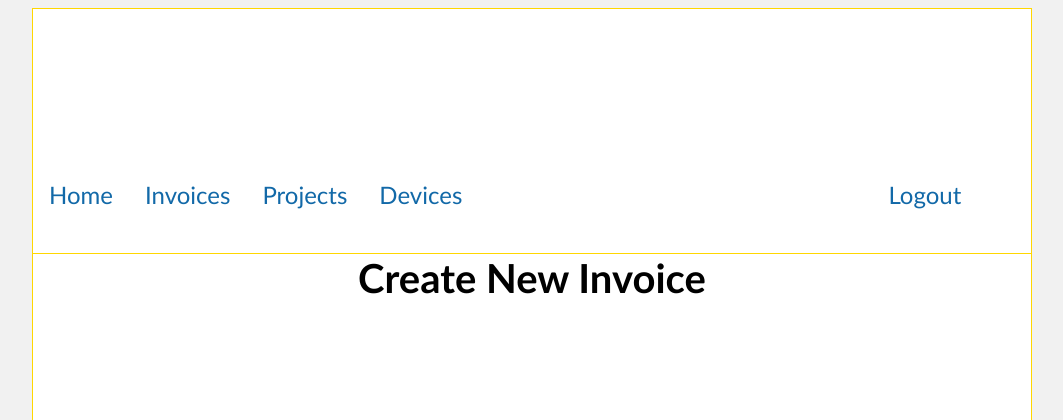
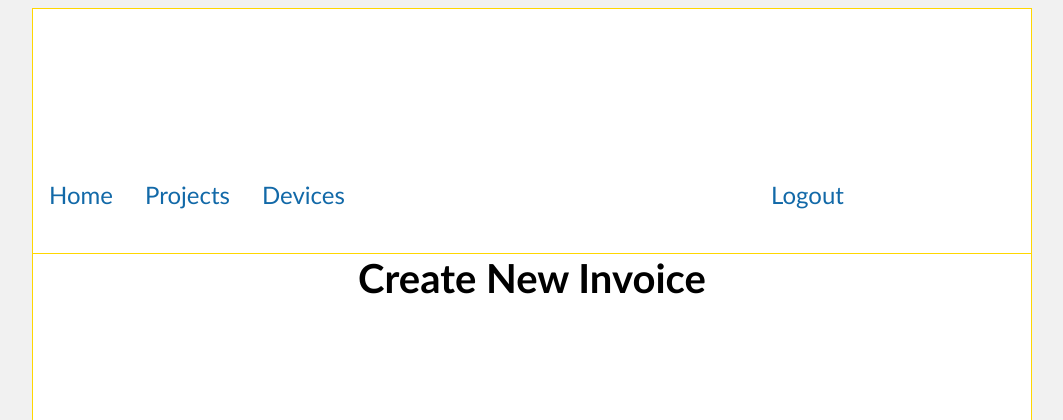
Before and after one commit to Ralst0n/inspection-manager, a Django app: page /invoices/new in a window 1280 px wide. Shown: the top 420 px of the page, without its empty margins (108-1171 px from the left). Run offline with Django 3.2, Linux system fonts and the light colour scheme; the visitor is signed in with stand-in values (Sample User, id 1); parts of the project's set-up code (start-up, migrations or seed data) failed here and were passed over; some libraries are stand-ins or nearby versions.

Commit message:
remove invoices tab from reviewer and observer ui

```diff
--- a/apps/templates/base_nav.html
+++ b/apps/templates/base_nav.html
@@ -28,7 +28,6 @@
                 <div class="menu">
                     {% if request.user.profile.role == 'Observer' or request.user.profile.role == 'Reviewer' %}
                     <div class="menu-box"><a href={% url 'profiles:dashboard' %}>Home</a></div>
-                    <div class="menu-box"><a href={% url 'invoices:invoices' %}>Invoices</a></div>
                     <div class="menu-box"><a href={% url 'projects' %}>Projects</a></div>
                     <div class="menu-box"><a href={% url 'equipment' %}>Devices</a></div>
                     <div class="menu-box"><a>Logout</a></div>
@@ -47,7 +46,6 @@
                 <nav>
                         {% if request.user.profile.role == 'Observer' or request.user.profile.role == 'Reviewer' %}
                         <a class="lgmenu-box" href={% url 'profiles:dashboard' %}>Home</a>
-                        <a class="lgmenu-box" href={% url 'invoices:invoices' %}>Invoices</a>
                         <a class="lgmenu-box" href={% url 'projects' %}>Projects</a>
                         <a class="lgmenu-box" href={% url 'equipment' %}>Devices</a>
                         <a class="lgmenu-box" href={% url 'profiles:dashboard' %}>Logout</a>
```
